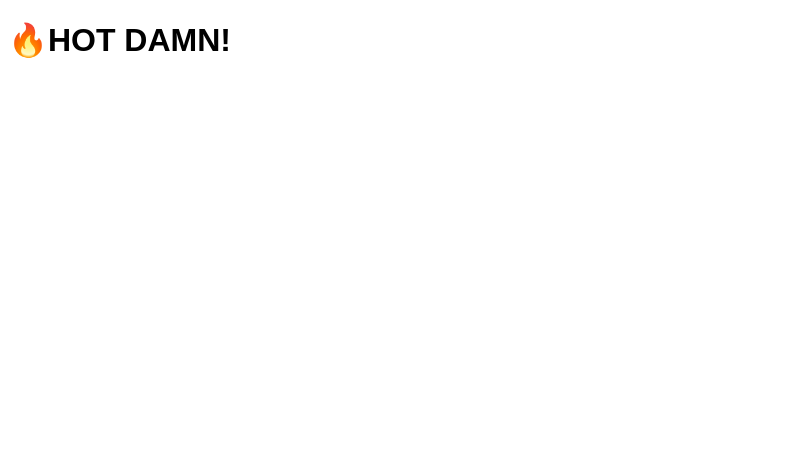
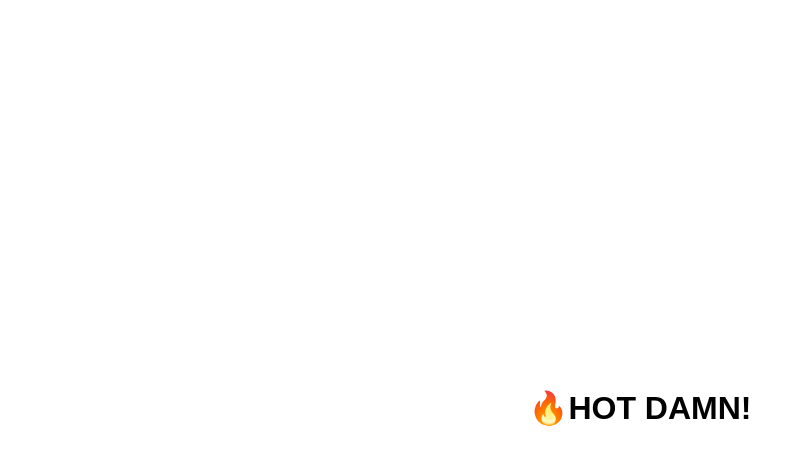
Before and after one commit to miguelcarmona23/Mouse-Effect, a plain HTML site: page index.html in a window 1280 px wide. Shown: the whole page, without its empty margins (0-798 px from the left). Drawn offline with Linux system fonts and the light colour scheme.

Commit message:
Added styling to hero class

```diff
--- a/CSS/style.css
+++ b/CSS/style.css
@@ -2,3 +2,11 @@ html {
     color: black;
     font-family: sans-serif;
 }
+
+.hero {
+    min-height: 100vh;
+    display: flex;
+    justify-content: center;
+    align-items: center;
+    color: black;
+}
```
